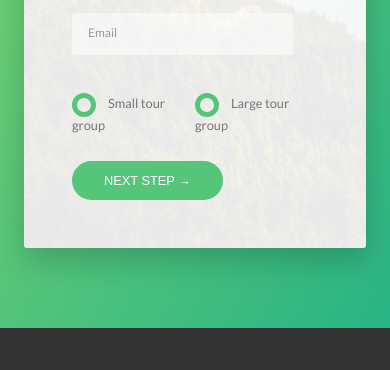
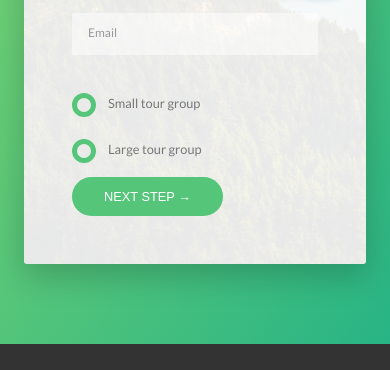
Before and after one commit to TimeBandit/advanced-sass-natours, a website: page index.html in a window 390 px wide. Shown: the part 6143-6513 px from the top of the page. Drawn offline with Linux system fonts and the light colour scheme.

Commit message:
* completed responsive design section

```diff
--- a/sass/components/_form.scss
+++ b/sass/components/_form.scss
@@ -16,6 +16,11 @@
 		border-bottom: 3px solid transparent; // offset the 3px shift that happens below
 		width: 90%;
 		display: block;
+		transition: all 0.3s;
+
+		@include respond(tab-port) {
+			width: 100%;
+		}
 
 		&:focus {
 			outline: none; // to take away the default blue line
@@ -54,6 +59,11 @@
 	&__radio-group {
 		width: 49%;
 		display: inline-block;
+
+		@include respond(tab-port) {
+			width: 100%;
+			margin-bottom: 2rem;
+		}
 	}
 
 	&__radio-input {
```
Also changed, not shown: css/style.css.
